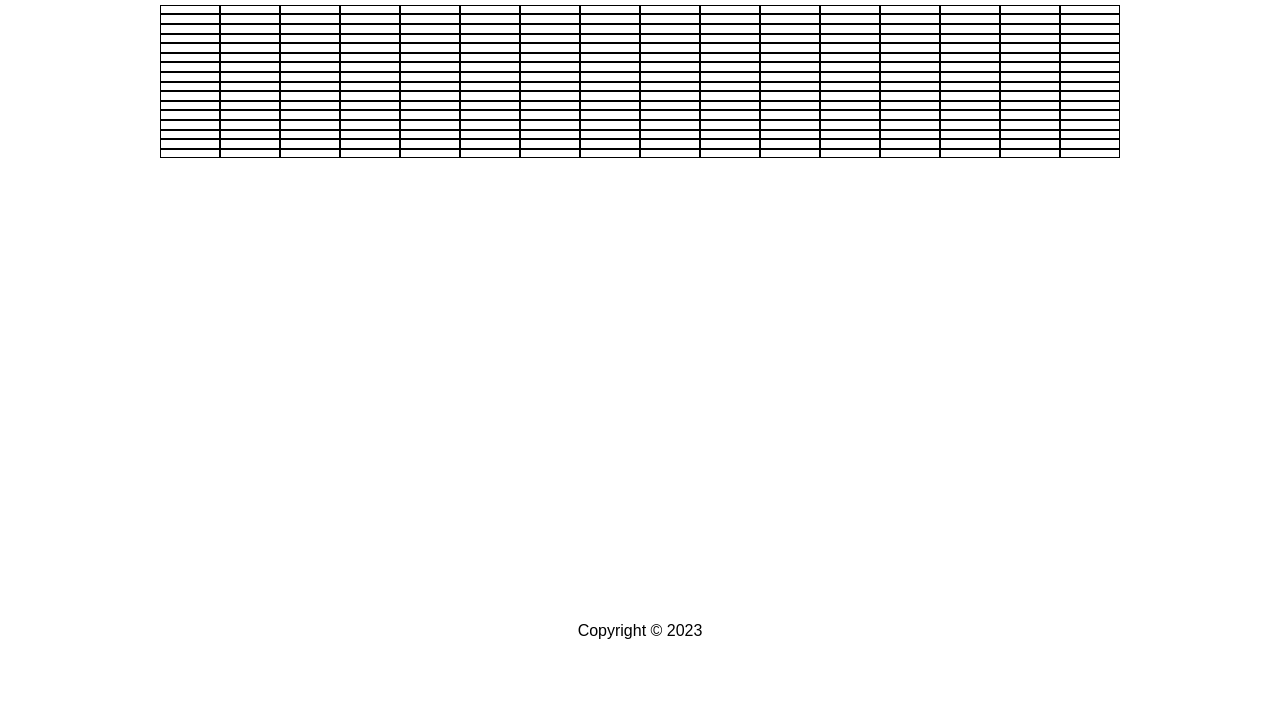
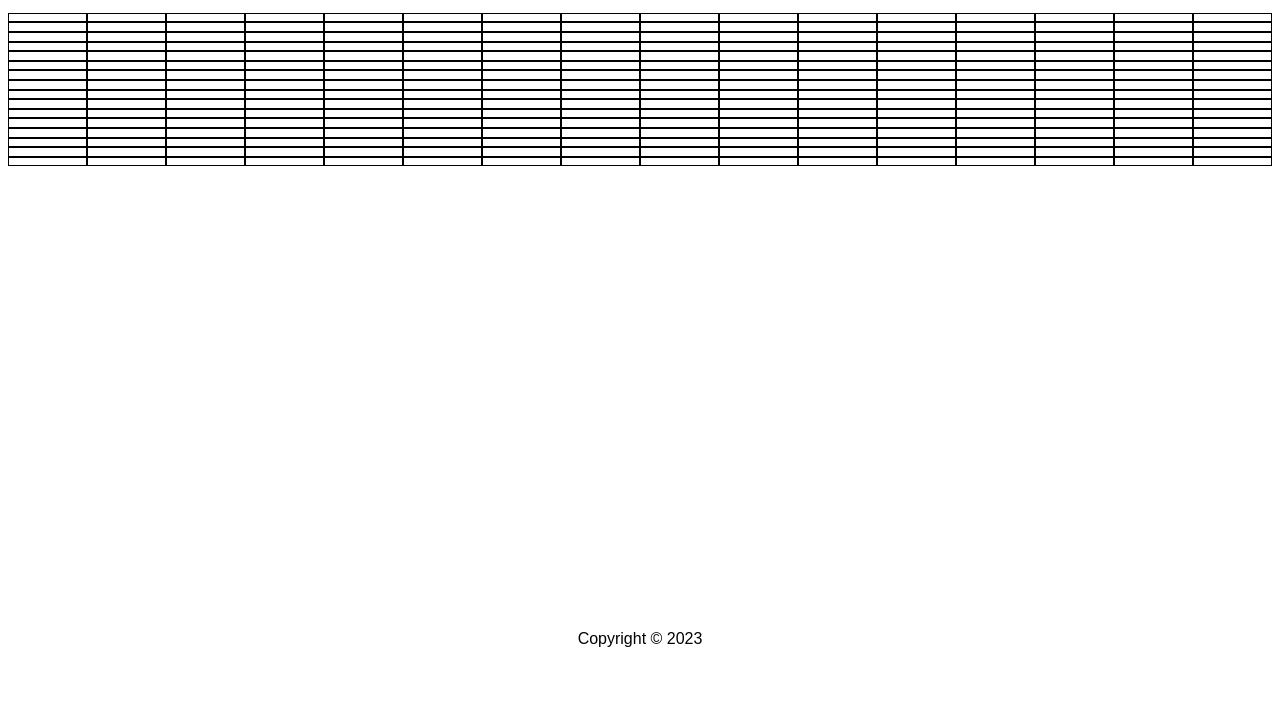
Before and after one commit to Ja-Uyoma/Etch-a-Sketch, a website built with Vite: page index.html in a window 1280 px wide. Shown: the part 112-816 px from the top of the page. Built offline with nearby package versions, Linux system fonts and the light colour scheme.

Commit message:
refactor: remove cap on width of body element

```diff
--- a/src/styles.css
+++ b/src/styles.css
@@ -11,8 +11,6 @@
 }
 
 body {
-  width: 960px;
-  margin: 0 auto;
   text-align: center;
   display: flex;
   flex-direction: column;
```
